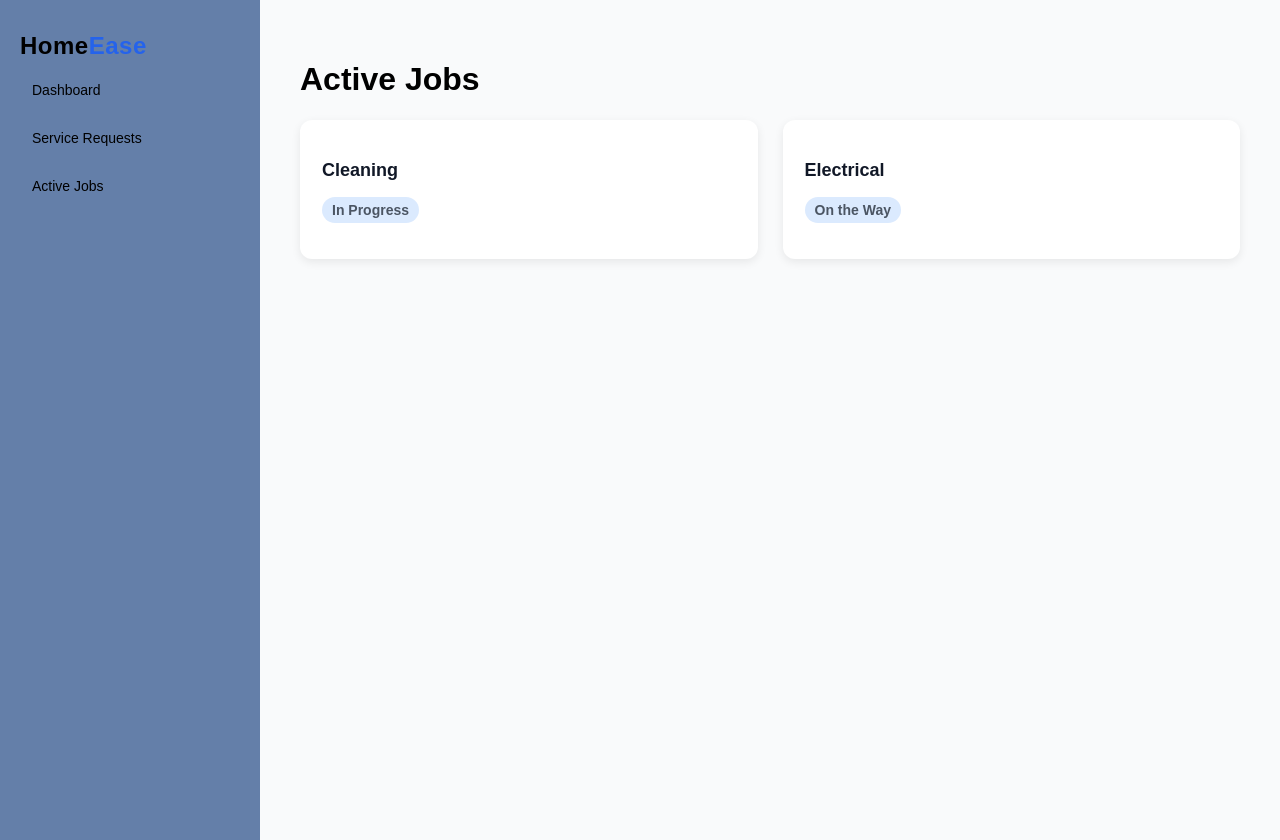
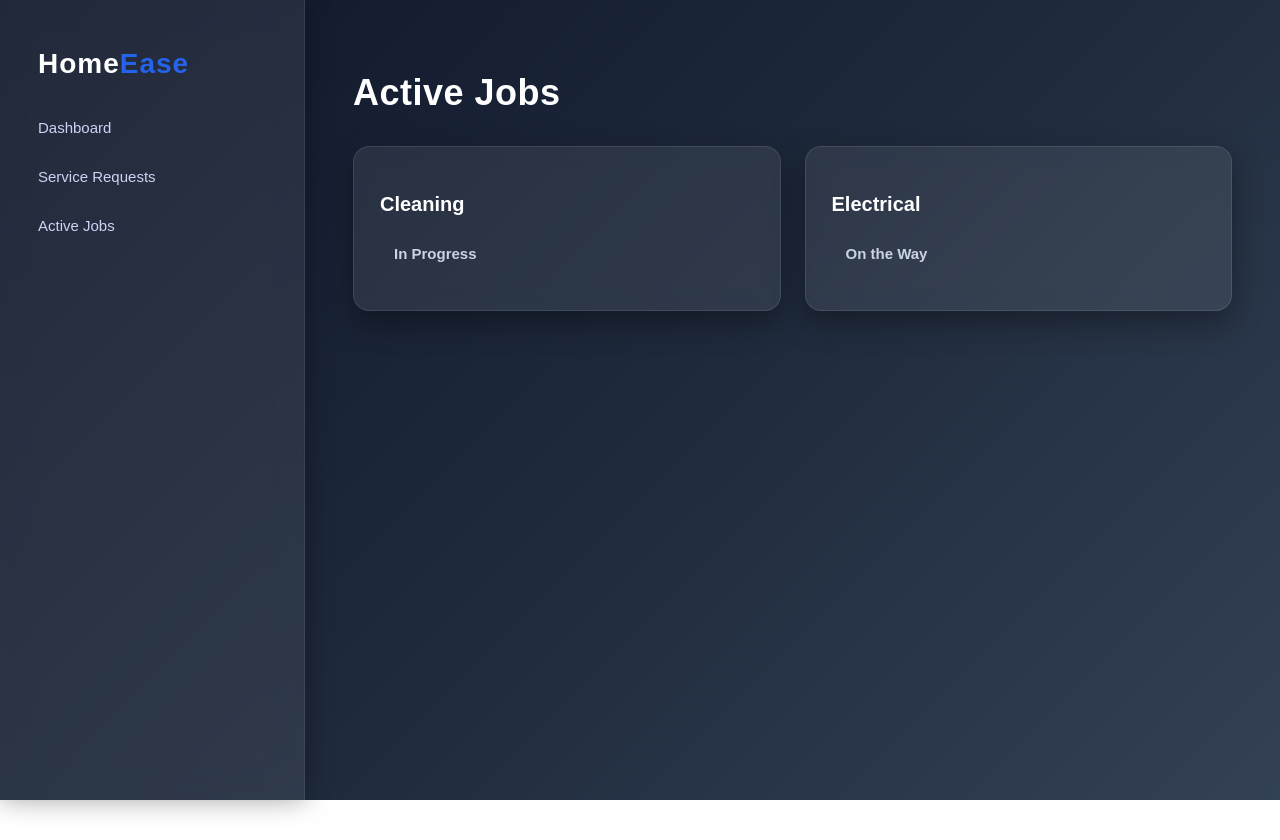
Before and after one commit to ayush-030/HomeEase, a React (Create React App) app in the folder FRE/: page /active-jobs in a window 1280 px wide. After the commit the page ends 800 px from the top, so only its background shows below. Built offline with nearby package versions, Linux system fonts and the light colour scheme.

Commit message:
improved ui

```diff
--- a/FRE/src/Styles/dashboard.css
+++ b/FRE/src/Styles/dashboard.css
@@ -1,270 +1,307 @@
+/* ----------- GLOBAL BACKGROUND ----------- */
+
+body{
+  margin:0;
+  font-family:"Poppins",sans-serif;
+  background:linear-gradient(135deg,#0f172a,#1e293b,#334155);
+  min-height:100vh;
+  color:#e2e8f0;
+  font-size:16px;
+}
+
+/* ----------- DASHBOARD LAYOUT ----------- */
+
 .dashboard-container{
   display:flex;
-  font-family: Arial, sans-serif;
+  min-height:100vh;
 }
 
+/* ----------- SIDEBAR ----------- */
+
 .sidebar{
-  width:220px;
-  height:100vh;
-  background:#647fa9;
+  width:260px;
+  backdrop-filter:blur(16px);
+  background:rgba(255,255,255,0.08);
+  border-right:1px solid rgba(255,255,255,0.08);
+  padding:28px 22px;
   color:white;
-  padding:20px;
+  box-shadow:0 0 25px rgba(0,0,0,0.35);
+}
+.sidebar .logo{
+  display:block;
+  font-size:28px;
+  font-weight:700;
+  color:white;
+  text-decoration:none;
+  margin-bottom:15px;
+  letter-spacing:1px;
+}
+
+.sidebar h2{
+  font-size:24px;
+  font-weight:600;
+  margin-bottom:28px;
+  color:white;
 }
 
 .sidebar a{
   display:block;
-  margin:12px 0;
-  color:black;
+  padding:12px 16px;
+  margin:8px 0;
+  border-radius:10px;
   text-decoration:none;
+  color:#cbd5f5;
+  font-size:15px;
+  transition:all 0.25s ease;
 }
+
+.sidebar a:hover{
+  background:rgba(255,255,255,0.15);
+  color:white;
+  transform:translateX(5px);
+}
+
+/* ----------- CONTENT AREA ----------- */
 
 .dashboard-content{
   flex:1;
-  padding:40px;
-  background:#f9fafb;
+  padding:48px;
 }
 
-.services-grid{
-  display:grid;
-  grid-template-columns:repeat(auto-fit,minmax(220px,1fr));
-  gap:20px;
-  margin-top:20px;
+.dashboard-content h1{
+  font-size:36px;
+  font-weight:600;
+  margin-bottom:32px;
+  letter-spacing:0.5px;
+  color:white;
 }
 
-.service-card{
-  background:white;
-  padding:20px;
-  border-radius:10px;
-  box-shadow:0 2px 8px rgba(0,0,0,0.1);
+/* ----------- BOOK SERVICE FORM ----------- */
+
+.booking-form{
+  background:rgba(255,255,255,0.10);
+  backdrop-filter:blur(14px);
+  border:1px solid rgba(255,255,255,0.12);
+  padding:36px;
+  border-radius:18px;
+  max-width:520px;
+  display:flex;
+  flex-direction:column;
+  gap:18px;
+  box-shadow:0 20px 40px rgba(0,0,0,0.4);
 }
 
-.book-btn{
-  margin-top:10px;
-  padding:8px 12px;
-  background:#2563eb;
-  color:white;
-  border:none;
-  border-radius:6px;
-  cursor:pointer;
-}
-
-.bookings-grid{
-  display:grid;
-  grid-template-columns:repeat(auto-fit,minmax(250px,1fr));
-  gap:20px;
-  margin-top:20px;
-}
-
-.booking-card{
-  background:white;
-  padding:20px;
-  border-radius:10px;
-  box-shadow:0 2px 8px rgba(0,0,0,0.1);
-}
-
-.status-tracker{
-  margin-top:10px;
-  font-weight:bold;
-}
-
-/* my Bookings */
-.booking-form{
-  display:flex;
-  flex-direction:column;
-  max-width:400px;
-  gap:10px;
-  margin-top:20px;
+.booking-form label{
+  font-size:15px;
+  font-weight:500;
+  color:#cbd5e1;
 }
 
 .booking-form input,
 .booking-form select{
-  padding:8px;
-  border:1px solid #ccc;
-  border-radius:5px;
+  padding:14px;
+  border-radius:10px;
+  border:1px solid rgba(255,255,255,0.15);
+  background:rgba(15,23,42,0.6);
+  color:white;
+  font-size:15px;
+  transition:0.25s;
 }
 
-.booking-form button{
-  padding:10px;
-  background:#2563eb;
-  color:white;
-  border:none;
-  border-radius:6px;
-  cursor:pointer;
+.booking-form input::placeholder{
+  color:#94a3b8;
 }
 
-/* common sidebar item */
-
-.sidebar-item{
-  display:block;
-  padding:10px 12px;
-  border-radius:6px;
-  text-decoration:none;
-  color:white;
-  font-size:14px;
-  transition:all 0.2s ease;
+.booking-form input:focus,
+.booking-form select:focus{
+  outline:none;
+  border-color:#3b82f6;
+  background:rgba(15,23,42,0.9);
 }
 
-/* Dashboard */
+/* ----------- PRIMARY BUTTON ----------- */
 
-.dashboard-link:hover{
-  background:#1d4ed8;
+.booking-form button{
+  margin-top:16px;
+  padding:16px;
+  border:none;
+  border-radius:10px;
+  background:#3b82f6;
+  color:white;
+  font-size:16px;
+  font-weight:600;
+  cursor:pointer;
+  transition:all 0.25s ease;
 }
 
-/* Book Service */
-
-.bookservice-link:hover{
-  background:#22c55e;
+.booking-form button:hover{
+  background:#2563eb;
+  transform:translateY(-2px);
+  box-shadow:0 10px 25px rgba(59,130,246,0.4);
 }
 
-/* My Bookings */
+/* ----------- GRID LAYOUTS ----------- */
 
-.bookings-link:hover{
-  background:#f59e0b;
+.bookings-grid,
+.jobs-grid,
+.requests-grid{
+  display:grid;
+  grid-template-columns:repeat(auto-fit,minmax(280px,1fr));
+  gap:24px;
+  margin-top:24px;
 }
 
-/* Service Requests */
+/* ----------- CARDS ----------- */
 
-.requests-link:hover{
-  background:#0ea5e9;
+.dashboard-card,
+.booking-card{
+  background:rgba(255,255,255,0.08);
+  backdrop-filter:blur(10px);
+  padding:26px;
+  border-radius:16px;
+  border:1px solid rgba(255,255,255,0.1);
+  transition:all 0.25s ease;
+  box-shadow:0 12px 30px rgba(0,0,0,0.35);
 }
 
-/* Active Jobs */
-
-.jobs-link:hover{
-  background:#8b5cf6;
+.dashboard-card:hover,
+.booking-card:hover{
+  transform:translateY(-6px);
+  background:rgba(255,255,255,0.12);
 }
 
-/* Earnings */
-
-.earnings-link:hover{
-  background:#ec4899;
+.dashboard-card h3{
+  margin-bottom:10px;
+  font-size:20px;
+  color:white;
 }
 
-/* ---------- Active Jobs Grid ---------- */
-
-.jobs-grid{
-  display:grid;
-  grid-template-columns:repeat(auto-fit,minmax(260px,1fr));
-  gap:25px;
-  margin-top:20px;
-}
-.job-status{
-  margin-top:8px;
-  display:inline-block;
-  padding:4px 10px;
-  border-radius:20px;
-  font-size:12px;
-  background:#dbeafe;
-  color:#2563eb;
-}
-/* ---------- Job Card ---------- */
-
-.dashboard-card{
-  background:white;
-  padding:22px;
-  border-radius:12px;
-  box-shadow:0 3px 10px rgba(0,0,0,0.08);
-  transition:all 0.2s ease;
+.dashboard-card p{
+  font-size:15px;
+  color:#cbd5e1;
 }
 
-/* Hover effect */
-
-.dashboard-card:hover{
-  transform:translateY(-4px);
-  box-shadow:0 6px 18px rgba(0,0,0,0.12);
-}
-
-/* Job Title */
-
-.dashboard-card h3{
-  font-size:18px;
-  margin-bottom:8px;
-  color:#111827;
-}
-
-/* Job text */
-
-.dashboard-card p{
-  margin-top:8px;
-  font-size:14px;
-  color:#4b5563;
-}
-
-/* ---------- Job Status Badge ---------- */
+/* ----------- STATUS BADGES ----------- */
 
 .job-status{
   display:inline-block;
-  margin-top:10px;
-  padding:5px 10px;
+  margin-top:12px;
+  padding:7px 14px;
   border-radius:20px;
-  font-size:12px;
+  font-size:13px;
   font-weight:600;
-  background:#dbeafe;
-  color:#2563eb;
 }
 
-/* Different status colors */
-
 .status-progress{
-  background:#dbeafe;
-  color:#2563eb;
+  background:#3b82f6;
+  color:white;
 }
 
 .status-way{
-  background:#fef3c7;
-  color:#d97706;
+  background:#f59e0b;
+  color:white;
 }
 
 .status-complete{
-  background:#dcfce7;
-  color:#16a34a;
+  background:#22c55e;
+  color:white;
 }
 
-/* Service Requests Grid */
+/* ----------- SERVICE REQUEST BUTTONS ----------- */
 
-.requests-grid{
+.request-actions{
+  margin-top:14px;
+  display:flex;
+  gap:12px;
+}
+
+.accept-btn{
+  padding:10px 16px;
+  border:none;
+  border-radius:8px;
+  background:#22c55e;
+  color:white;
+  font-weight:600;
+  cursor:pointer;
+  transition:0.2s;
+}
+
+.accept-btn:hover{
+  background:#16a34a;
+}
+
+.reject-btn{
+  padding:10px 16px;
+  border:none;
+  border-radius:8px;
+  background:#ef4444;
+  color:white;
+  font-weight:600;
+  cursor:pointer;
+  transition:0.2s;
+}
+
+.reject-btn:hover{
+  background:#dc2626;
+}
+
+--------------------------
+
+/* SERVICES GRID */
+
+.services-grid{
   display:grid;
-  grid-template-columns:repeat(auto-fit,minmax(250px,1fr));
-  gap:20px;
+  grid-template-columns:repeat(auto-fit,minmax(320px,1fr));
+  gap:24px;
   margin-top:20px;
 }
 
-/* Buttons container */
+/* SERVICE REQUEST CARD */
 
-.request-actions{
-  margin-top:12px;
-  display:flex;
-  gap:10px;
+.service-card{
+  background:rgba(255,255,255,0.10);
+  backdrop-filter:blur(10px);
+  padding:24px;
+  border-radius:14px;
+  border:1px solid rgba(255,255,255,0.08);
+  box-shadow:0 12px 25px rgba(0,0,0,0.35);
+  transition:all 0.25s ease;
 }
 
-/* Accept Button */
+.service-card:hover{
+  transform:translateY(-4px);
+  background:rgba(255,255,255,0.14);
+}
 
-.accept-btn{
-  padding:8px 12px;
+/* SERVICE TITLE */
+
+.service-card h3{
+  font-size:20px;
+  margin-bottom:10px;
+  color:#60a5fa;
+}
+
+/* TEXT */
+
+.service-card p{
+  font-size:15px;
+  color:#cbd5e1;
+  margin:6px 0;
+}
+
+/* ACCEPT BUTTON */
+
+.service-card .book-btn{
+  margin-top:10px;
+  margin-right:10px;
+  padding:8px 16px;
   border:none;
   border-radius:6px;
-  background:#16a34a;
+  background:#22c55e;
   color:white;
   cursor:pointer;
 }
 
-/* Reject Button */
-
-.reject-btn{
-  padding:8px 12px;
-  border:none;
-  border-radius:6px;
-  background:#dc2626;
-  color:white;
-  cursor:pointer;
+.service-card .book-btn:last-child{
+  background:#ef4444;
 }
-
-/* Hover effects */
-
-.accept-btn:hover{
-  background:#15803d;
-}
-
-.reject-btn:hover{
-  background:#b91c1c;
-}
```
